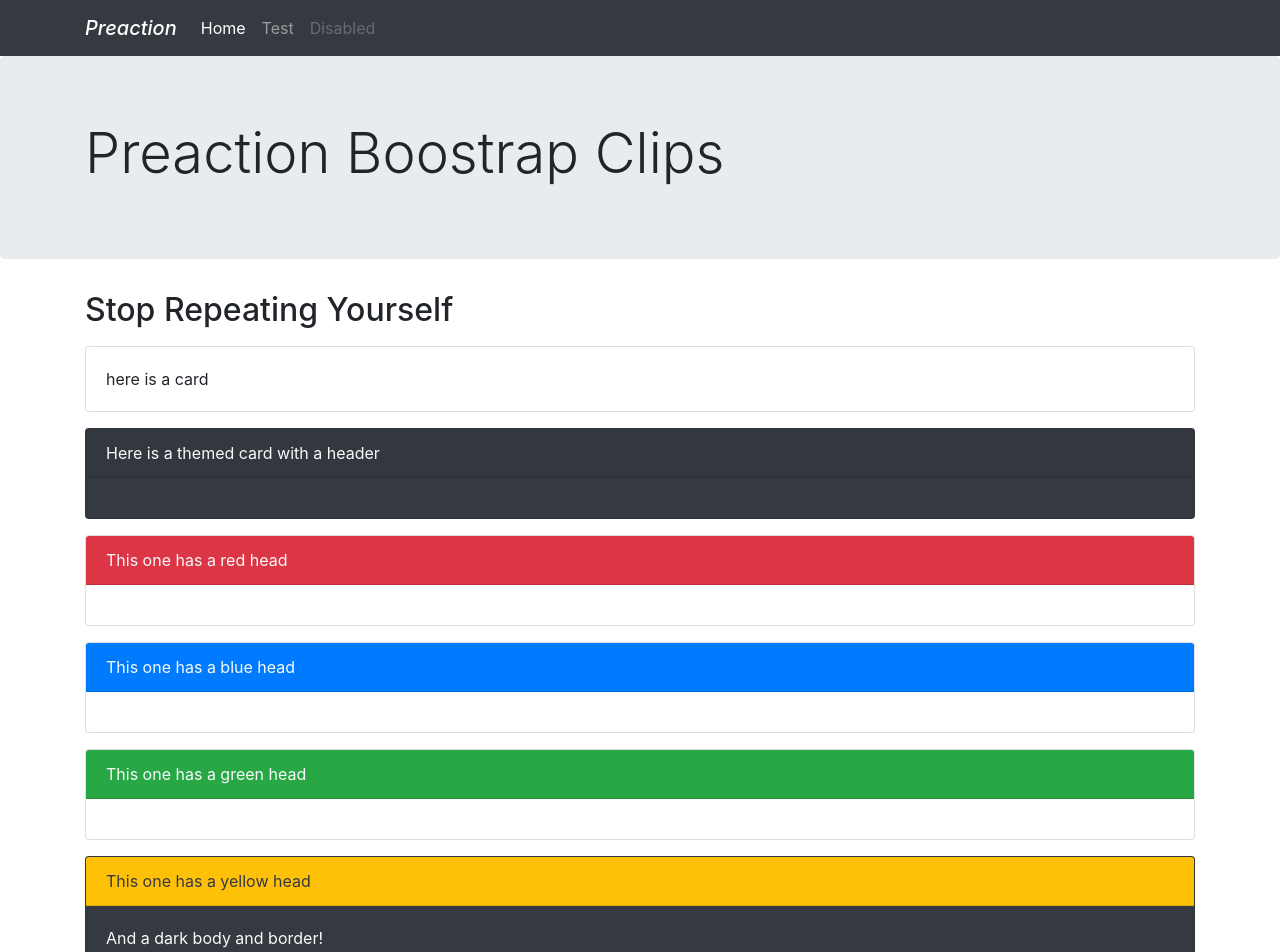
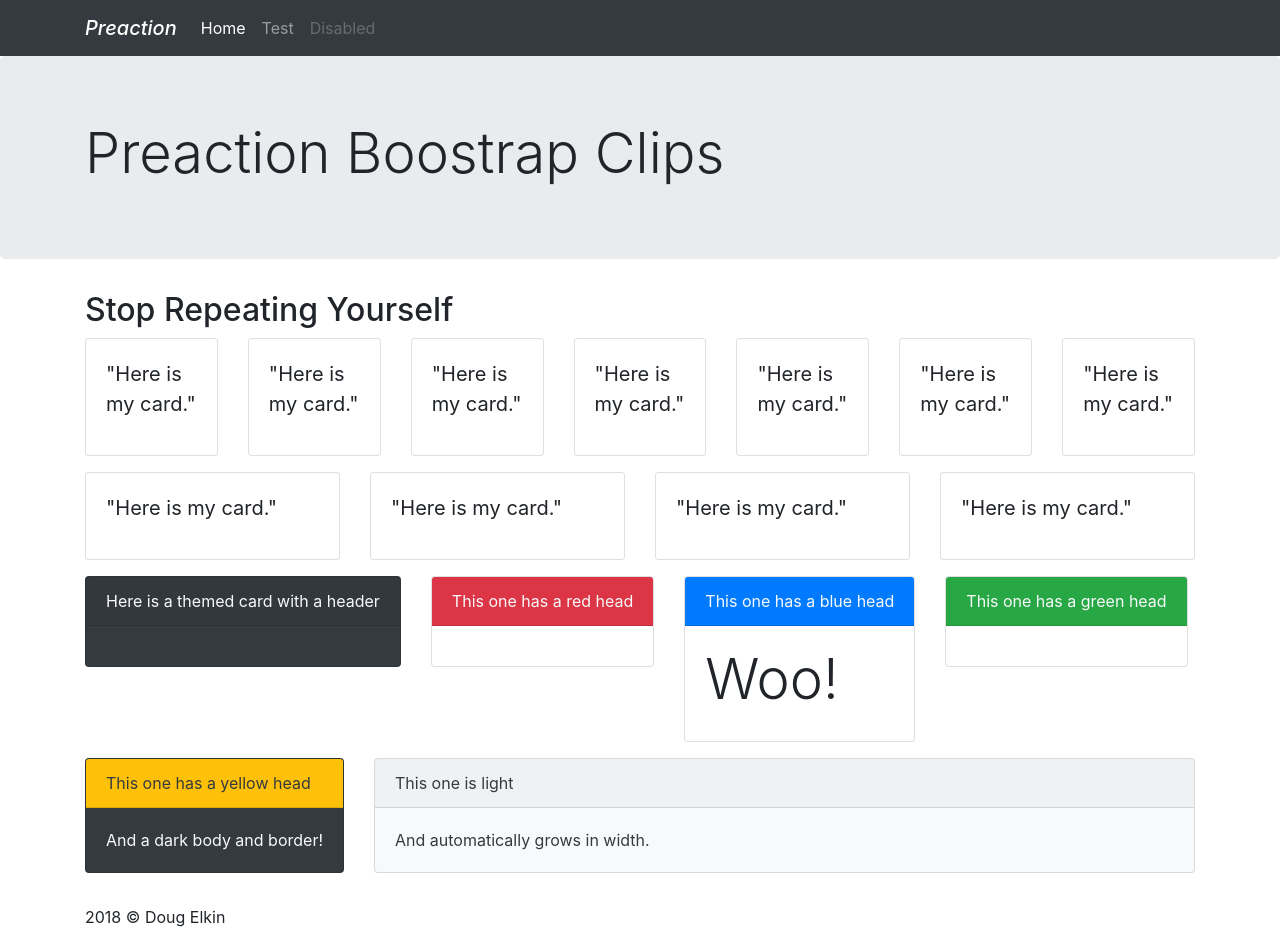
Before and after one commit to duhdugg/preaction-bootstrap-clips, a React (Create React App) app: page / in a window 1280 px wide. Shown: the top 952 px of the page. After the commit the page ends 929 px from the top, so only its background shows below. Built offline with nearby package versions, Linux system fonts and the light colour scheme.

Commit message:
working on card widths

```diff
--- a/src/App.js
+++ b/src/App.js
@@ -46,8 +46,15 @@ class App extends React.Component {
     )
   }
 
+  getArray (length) {
+    let array = []
+    while (array.length < length) {
+      array.push(+new Date() + ':' + Math.random())
+    }
+    return array
+  }
+
   render () {
-    const cardClassName = { card: 'mt-3' }
     return (
       <div className="app">
         <Boilerplate
@@ -56,32 +63,45 @@ class App extends React.Component {
           navBar={this.navBar}
           footer='2018 &copy; Doug Elkin'
         >
-          <Card className={cardClassName}>here is a card</Card>
-          <Card className={cardClassName}
+          <div className='row'>
+            {this.getArray(11).map(id => (<Card column width='auto' style={{ container: { minWidth: '10em' } }} key={id}><blockquote className='blockquote'>"Here is my card."</blockquote></Card>))}
+          </div>
+          <div className='row'>
+            <Card
               header='Here is a themed card with a header'
+              column
               theme='dark'
             ></Card>
-          <Card className={cardClassName}
+            <Card
               header='This one has a red head'
+              column
               headerTheme='red'
             ></Card>
-          <Card className={cardClassName}
+            <Card
               header='This one has a blue head'
               headerTheme='blue'
-          ></Card>
-          <Card className={cardClassName}
+              column
+            ><h4 className='display-4'>Woo!</h4></Card>
+            <Card
               header='This one has a green head'
               headerTheme='green'
+              column
             ></Card>
-          <Card className={cardClassName}
+          </div>
+          <div className='row'>
+            <Card
               header='This one has a yellow head'
               headerTheme='yellow'
               theme='dark'
+              column
             >And a dark body and border!</Card>
-          <Card className={cardClassName}
+            <Card
               header='This one is light'
               theme='light'
-          ></Card>
+              width='auto'
+              column
+            >And automatically grows in width.</Card>
+          </div>
         </Boilerplate>
       </div>
     )
--- a/src/components/Card.js
+++ b/src/components/Card.js
@@ -1,4 +1,5 @@
 import React from 'react'
+import getClassesForColumn from '../lib/getClassesForColumn.js'
 
 class Card extends React.Component {
   get className () {
@@ -11,6 +12,17 @@ class Card extends React.Component {
       Object.assign(d, this.props.className)
     }
     return d
+  }
+
+  get containerClassName () {
+    let classes = ['mb-3']
+    if (this.props.contain) {
+      classes.push('container')
+    }
+    if (this.props.column) {
+      classes.push(...getClassesForColumn(this.props.width))
+    }
+    return classes.join(' ')
   }
 
   get bodyTheme () {
@@ -62,11 +74,12 @@ class Card extends React.Component {
   get style () {
     let style = {
       card: {},
+      container: {},
       header: {},
       body: {}
     }
     if (this.props.style) {
-      Object.assign(style, this.props.style)
+      Object.assign(style, JSON.parse(JSON.stringify(this.props.style)))
     }
     if (this.props.headerBgColor) {
       style.header.backgroundColor = this.props.headerBgColor
@@ -79,6 +92,7 @@ class Card extends React.Component {
 
   render () {
     return (
+      <div className={this.containerClassName} style={this.style.container}>
         <div className={`card ${this.cardTheme} ${this.className.card}`} style={this.style.card} >
           {this.props.header
             ? <div className={`card-header ${this.headerTheme} ${this.className.header}`} style={this.style.header}>{this.props.header}</div>
@@ -87,6 +101,7 @@ class Card extends React.Component {
             {this.props.children}
           </div>
         </div>
+      </div>
     )
   }
 }
--- /dev/null
+++ b/src/lib/getClassesForColumn.js
@@ -0,0 +1,44 @@
+export default width => {
+  width = width || { sm: 'auto' }
+  let classes = []
+  if (typeof (width) === 'object') {
+    const handleColumnSizeObjects = (key) => {
+      let value = width[key]
+      let classPrefix = 'col'
+      let className = ''
+      if (key === 'xs') {
+        if (value) {
+          if (value === 'auto') {
+            className = 'col'
+          } else {
+            className = `${classPrefix}-${Math.floor(Number(value) * 12)}`
+          }
+        }
+      } else {
+        classPrefix = `col-${key}`
+        if (value) {
+          if (value === 'auto') {
+            className = `${classPrefix}-auto`
+          } else {
+            className = `${classPrefix}-${Math.floor(Number(value) * 12)}`
+          }
+        }
+      }
+      if (className) {
+        classes.push(className)
+      }
+    }
+    handleColumnSizeObjects('xs')
+    handleColumnSizeObjects('sm')
+    handleColumnSizeObjects('md')
+    handleColumnSizeObjects('lg')
+    handleColumnSizeObjects('xl')
+  } else {
+    if (width === 'auto') {
+      classes.push('col')
+    } else {
+      classes.push(`col-${Math.floor(Number(width) * 12)}`)
+    }
+  }
+  return classes
+}
```
Lines whose indentation alone changed are shown as unchanged.
